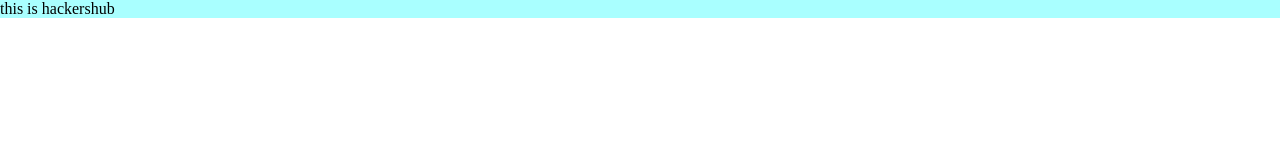
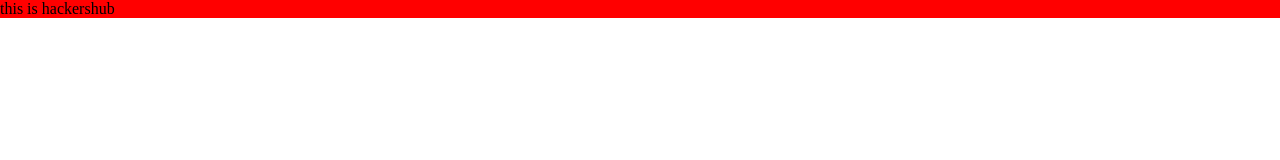
Before and after one commit to 713adii/hackershub-website, a plain HTML site: page index.html in a window 1280 px wide. Drawn offline with Linux system fonts and the light colour scheme.

Commit message:
Update style.css

```diff
--- a/style.css
+++ b/style.css
@@ -2,5 +2,5 @@
     margin: 0;padding: 0;
 }
 p{
-    background-color: rgb(169, 255, 255);
+    background-color: red;
 }
```
